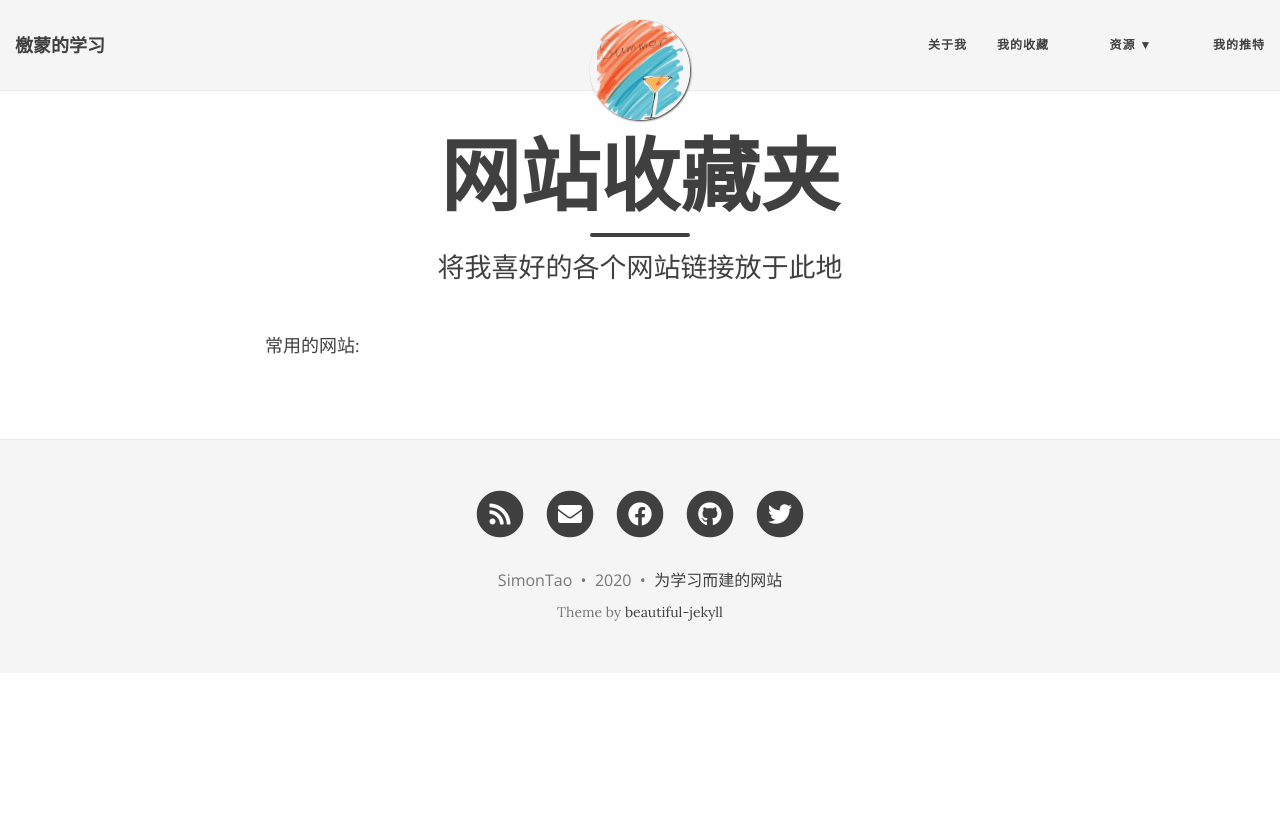
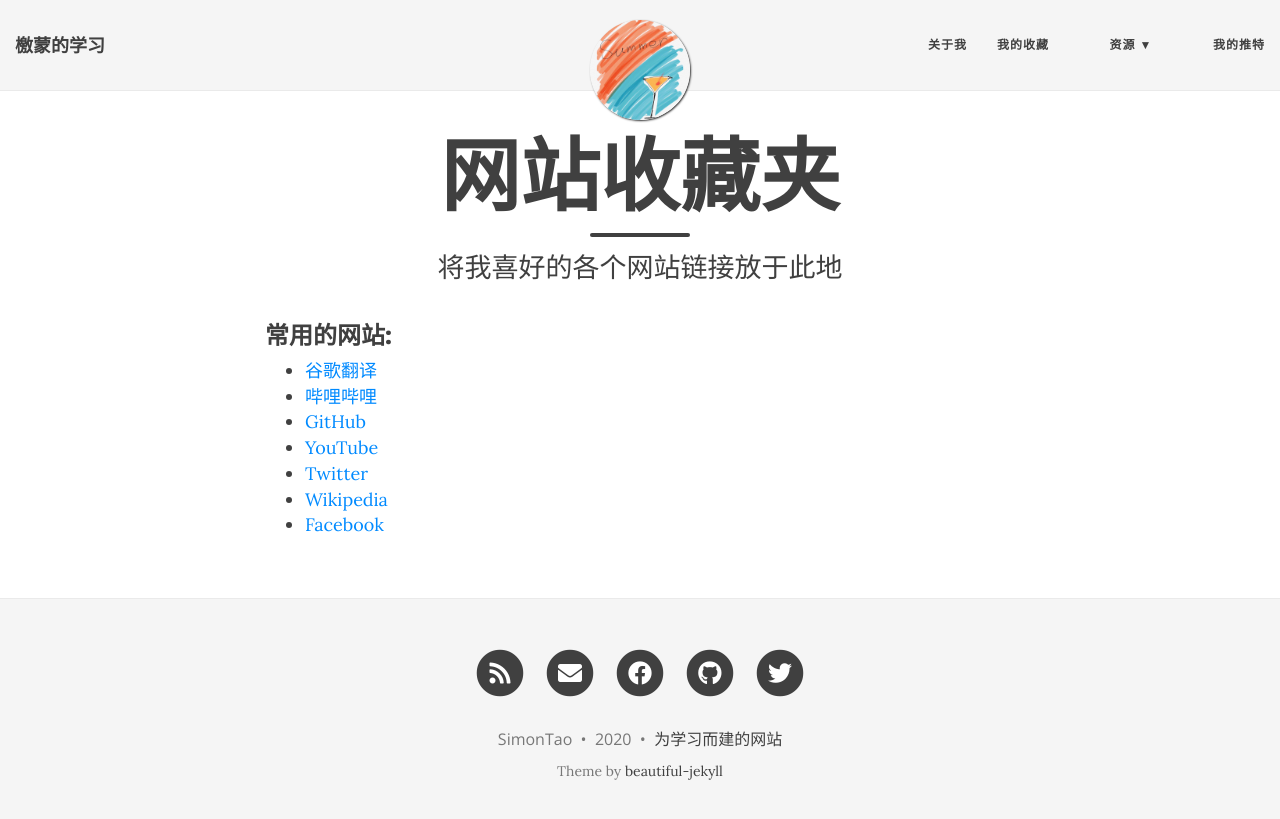
Before and after one commit to SimonTao0831/SimonTao0831.github.io, a Jekyll site: the page built from myfavorite.md, in a window 1280 px wide. Shown: the top 819 px of the page. Built offline with Jekyll 4.4.1, drawn with Linux system fonts in a browser that asks for light colours; nearby versions of some CDN libraries.

Commit message:
Update myfavorite.md

```diff
--- a/myfavorite.md
+++ b/myfavorite.md
@@ -4,4 +4,12 @@
 subtitle: 将我喜好的各个网站链接放于此地
 ---
 
-常用的网站:
+### 常用的网站:
+
+- [谷歌翻译](https://translate.google.cn/)
+- [哔哩哔哩](https://www.bilibili.com/)
+- [GitHub](https://github.com/)
+- [YouTube](https://www.youtube.com/)
+- [Twitter](https://twitter.com/home)
+- [Wikipedia](https://www.wikipedia.org/)
+- [Facebook](https://www.facebook.com/)
```
